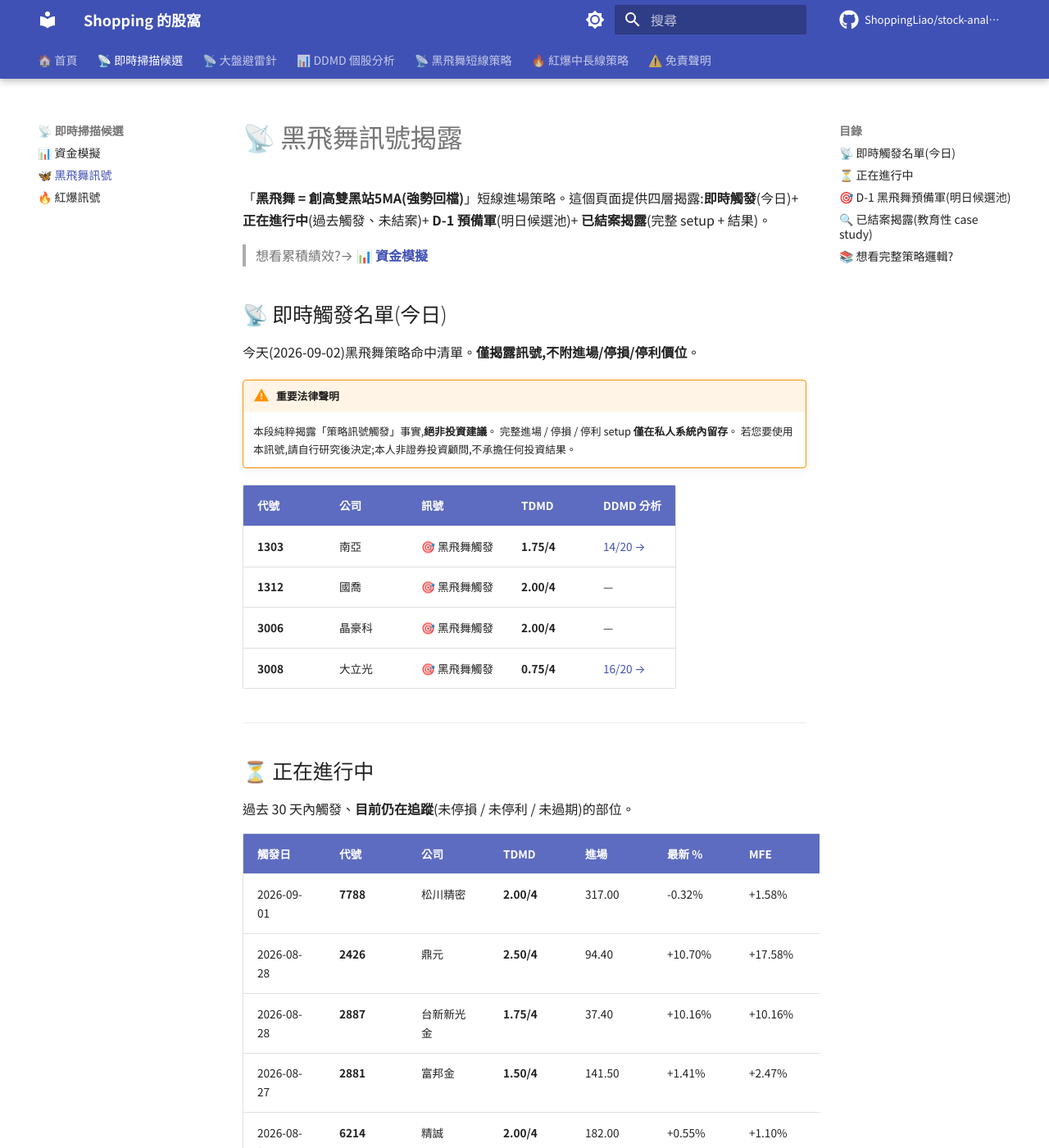
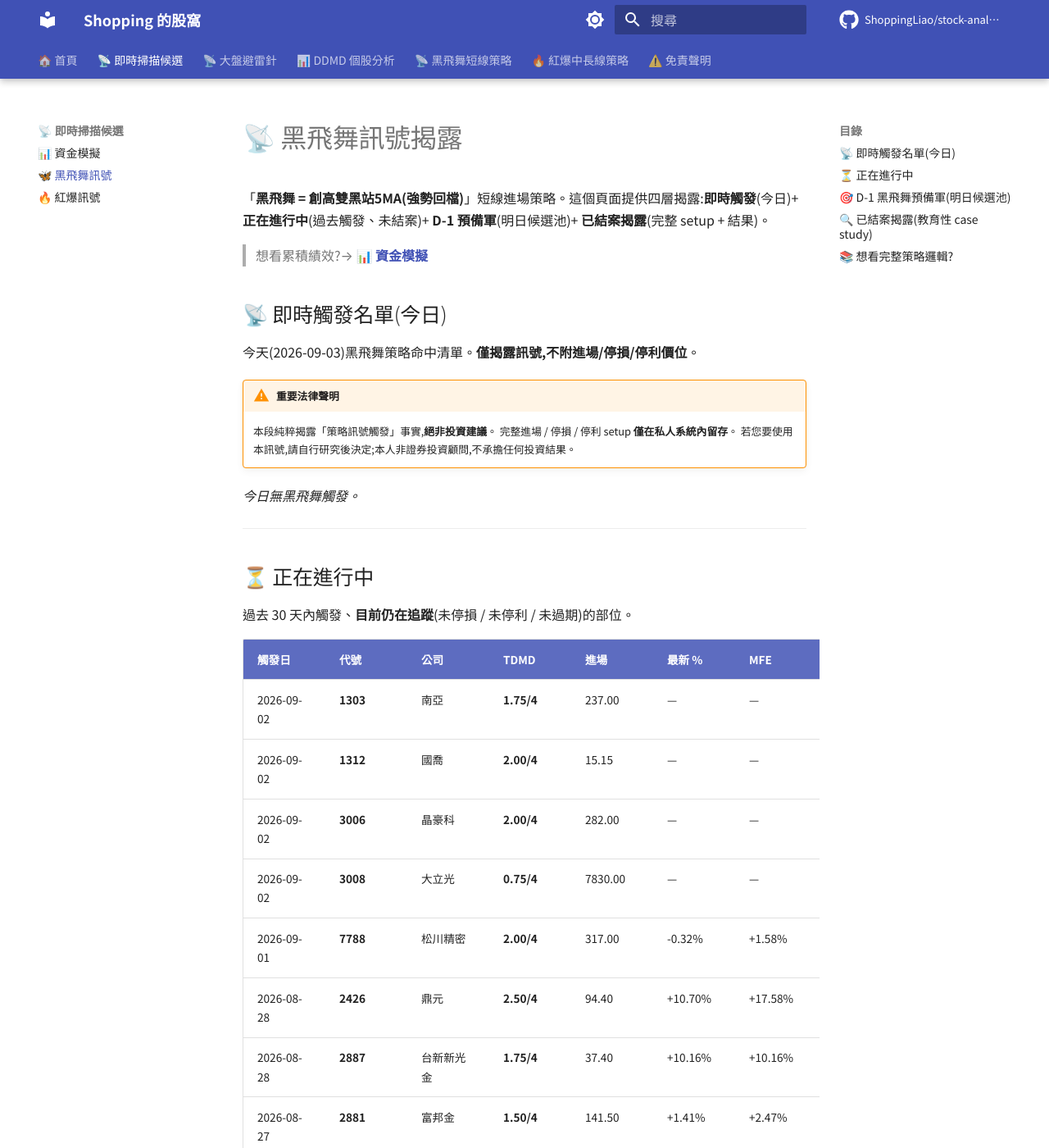
Before and after one commit to ShoppingLiao/stock-analysis-public, an MkDocs documentation site: the page built from docs/signals_black_butterfly.md, in a window 1280 px wide and 1400 px high. Shown: the whole window at 82% size. Built offline with MkDocs 1.6.1 and Material for MkDocs 9.7.7, drawn with Linux system fonts in a browser that asks for light colours; comment, search, counter and statistics services are not loaded; some of the changed text lies outside the part shown.

Commit message:
docs(signals): update BB + RB + capital (2026-09-03)

```diff
--- a/docs/signals_black_butterfly.md
+++ b/docs/signals_black_butterfly.md
@@ -6,19 +6,14 @@
 
 ## 📡 即時觸發名單(今日)
 
-今天(2026-09-02)黑飛舞策略命中清單。**僅揭露訊號,不附進場/停損/停利價位**。
+今天(2026-09-03)黑飛舞策略命中清單。**僅揭露訊號,不附進場/停損/停利價位**。
 
 !!! warning "重要法律聲明"
     本段純粹揭露「策略訊號觸發」事實,**絕非投資建議**。
     完整進場 / 停損 / 停利 setup **僅在私人系統內留存**。
     若您要使用本訊號,請自行研究後決定;本人非證券投資顧問,不承擔任何投資結果。
 
-| 代號 | 公司 | 訊號 | TDMD | DDMD 分析 |
-|------|------|------|------|----------|
-| **1303** | 南亞 | 🎯 黑飛舞觸發 | **1.75/4** | [14/20 →](https://shoppingliao.github.io/stock-analysis-public/reports/1303_%E5%8D%97%E4%BA%9E_DDMD_2026-06-05/) |
-| **1312** | 國喬 | 🎯 黑飛舞觸發 | **2.00/4** | — |
-| **3006** | 晶豪科 | 🎯 黑飛舞觸發 | **2.00/4** | — |
-| **3008** | 大立光 | 🎯 黑飛舞觸發 | **0.75/4** | [16/20 →](https://shoppingliao.github.io/stock-analysis-public/reports/3008_%E5%A4%A7%E7%AB%8B%E5%85%89_DDMD_2026-06-05/) |
+*今日無黑飛舞觸發。*
 
 
 ---
@@ -29,6 +24,10 @@
 
 | 觸發日 | 代號 | 公司 | TDMD | 進場 | 最新 % | MFE | MAE | 狀態 |
 |--------|------|------|------|------|--------|-----|-----|------|
+| 2026-09-02 | **1303** | 南亞 | **1.75/4** | 237.00 | — | — | — | ⏸️ 待入場 |
+| 2026-09-02 | **1312** | 國喬 | **2.00/4** | 15.15 | — | — | — | ⏸️ 待入場 |
+| 2026-09-02 | **3006** | 晶豪科 | **2.00/4** | 282.00 | — | — | — | ⏸️ 待入場 |
+| 2026-09-02 | **3008** | 大立光 | **0.75/4** | 7830.00 | — | — | — | ⏸️ 待入場 |
 | 2026-09-01 | **7788** | 松川精密 | **2.00/4** | 317.00 | -0.32% | +1.58% | -1.42% | 🔵 追蹤中 |
 | 2026-08-28 | **2426** | 鼎元 | **2.50/4** | 94.40 | +10.70% | +17.58% | -6.36% | 🔵 追蹤中 |
 | 2026-08-28 | **2887** | 台新新光金 | **1.75/4** | 37.40 | +10.16% | +10.16% | -0.13% | 🔵 追蹤中 |
@@ -78,26 +77,26 @@
 
 | 觸發日 | 代號 | 公司 | TDMD | DDMD | 進場 | 停損 | 停利 | 結果 | 報酬 | MFE | MAE |
 |--------|------|------|------|------|------|------|------|------|------|-----|-----|
-| 2026-08-28 | **3443** | 創意 | **0.75** | [16/20 →](https://shoppingliao.github.io/stock-analysis-public/reports/3443_%E5%89%B5%E6%84%8F_DDMD_2026-06-05/) | 6060.00 | 5855.00 | 6666.00 | 🟢 ❌ 停損 | -3.38% | +0.66% | -6.27% |
+| 2026-08-28 | **3443** | 創意 | **0.75** | — | 6060.00 | 5855.00 | 6666.00 | 🟢 ❌ 停損 | -3.38% | +0.66% | -6.27% |
 | 2026-08-28 | **6446** | 藥華藥 | **0.75** | — | 1585.00 | 1520.00 | 1743.50 | 🟢 ❌ 停損 | -4.10% | +3.79% | -11.99% |
-| 2026-08-28 | **3189** | 景碩 | **1.75** | [14/20 →](https://shoppingliao.github.io/stock-analysis-public/reports/3189_%E6%99%AF%E7%A2%A9_DDMD_2026-06-05/) | 886.00 | 862.00 | 974.60 | 🟢 ❌ 停損 | -2.71% | +1.47% | -8.58% |
+| 2026-08-28 | **3189** | 景碩 | **1.75** | — | 886.00 | 862.00 | 974.60 | 🟢 ❌ 停損 | -2.71% | +1.47% | -8.58% |
 | 2026-08-28 | **1709** | 和益 | **2.00** | — | 36.10 | 33.55 | 39.71 | 🟢 ❌ 停損 | -7.06% | +0.42% | -7.62% |
 | 2026-08-28 | **6213** | 聯茂 | **1.50** | — | 581.00 | 543.00 | 639.10 | 🟢 ❌ 停損 | -6.54% | +1.72% | -8.09% |
-| 2026-08-27 | **2884** | 玉山金 | **1.25** | [12/20 →](https://shoppingliao.github.io/stock-analysis-public/reports/2884_%E7%8E%89%E5%B1%B1%E9%87%91_DDMD_2026-06-05/) | 38.55 | 38.10 | 42.41 | 🟢 ❌ 停損 | -1.17% | +0.65% | -1.17% |
+| 2026-08-27 | **2884** | 玉山金 | **1.25** | — | 38.55 | 38.10 | 42.41 | 🟢 ❌ 停損 | -1.17% | +0.65% | -1.17% |
 | 2026-08-24 | **6538** | 倉和 | **2.25** | — | 195.50 | 188.50 | 215.05 | 🔴 ✅ 停利 | +2.30% | +13.81% | -1.79% |
 | 2026-08-24 | **2851** | 中再保 | **3.25** | — | 42.80 | 42.30 | 47.08 | 🟢 ❌ 停損 | -1.17% | +2.34% | -2.92% |
 | 2026-08-17 | **3017** | 奇鋐 | **1.25** | — | 3170.00 | 3090.00 | 3487.00 | 🟢 ❌ 停損 | -2.52% | +0.32% | -5.68% |
 | 2026-08-17 | **3605** | 宏致 | **1.75** | — | 129.50 | 125.50 | 142.45 | 🟢 ❌ 停損 | -3.09% | +2.70% | -8.11% |
 | 2026-08-17 | **2408** | 南亞科 | **1.00** | — | 522.00 | 496.00 | 574.20 | 🟢 ❌ 停損 | -7.85% | +5.94% | -8.05% |
-| 2026-08-12 | **2615** | 萬海 | **2.00** | [10/20 →](https://shoppingliao.github.io/stock-analysis-public/reports/2615_%E8%90%AC%E6%B5%B7_DDMD_2026-06-05/) | 86.90 | 85.50 | 95.59 | 🔴 ✅ 停利 | +32.34% | +54.78% | -0.46% |
+| 2026-08-12 | **2615** | 萬海 | **2.00** | — | 86.90 | 85.50 | 95.59 | 🔴 ✅ 停利 | +32.34% | +54.78% | -0.46% |
 | 2026-08-12 | **2465** | 麗臺 | **2.50** | — | 95.50 | 86.30 | 105.05 | 🔴 ✅ 停利 | +0.42% | +11.52% | 0.21% |
 | 2026-08-11 | **2006** | 東和鋼鐵 | **2.00** | — | 84.90 | 83.60 | 93.39 | 🟢 ❌ 停損 | -1.53% | +0.59% | -2.36% |
 | 2026-08-11 | **2027** | 大成鋼 | **2.00** | — | 46.45 | 45.75 | 51.10 | 🔴 ✅ 停利 | +2.48% | +10.87% | -0.54% |
 | 2026-08-10 | **3605** | 宏致 | **1.00** | — | 109.00 | 100.50 | 119.90 | 🔴 ✅ 停利 | +12.61% | +27.97% | 0.46% |
 | 2026-08-07 | **2395** | 研華 | **1.75** | [17/20 →](https://shoppingliao.github.io/stock-analysis-public/reports/2395_%E7%A0%94%E8%8F%AF_DDMD_2026-08-05/) | 637.00 | 609.00 | 700.70 | 🔴 ✅ 停利 | +5.81% | +11.30% | 1.10% |
-| 2026-08-06 | **2301** | 光寶科 | **2.50** | [16/20 →](https://shoppingliao.github.io/stock-analysis-public/reports/2301_%E5%85%89%E5%AF%B6%E7%A7%91_DDMD_2026-06-05/) | 252.00 | 244.50 | 277.20 | 🔴 ✅ 停利 | +2.98% | +10.12% | -3.17% |
+| 2026-08-06 | **2301** | 光寶科 | **2.50** | — | 252.00 | 244.50 | 277.20 | 🔴 ✅ 停利 | +2.98% | +10.12% | -3.17% |
 | 2026-08-06 | **6538** | 倉和 | **1.75** | — | 151.00 | 144.00 | 166.10 | 🟢 ❌ 停損 | -4.64% | +4.97% | -5.63% |
-| 2026-08-06 | **3231** | 緯創 | **2.50** | [16/20 →](https://shoppingliao.github.io/stock-analysis-public/reports/3231_%E7%B7%AF%E5%89%B5_DDMD_2026-06-05/) | 188.50 | 185.50 | 207.35 | 🟢 ❌ 停損 | -1.59% | +-0.27% | -4.24% |
+| 2026-08-06 | **3231** | 緯創 | **2.50** | — | 188.50 | 185.50 | 207.35 | 🟢 ❌ 停損 | -1.59% | +-0.27% | -4.24% |
 
 > **欄位說明**:**MFE** = 進場後最大潛在獲利(假設不出場、放完觀察期會看到的最大漲幅);**MAE** = 最大潛在虧損(假設不停損會看到的最大跌幅)。
 
```
